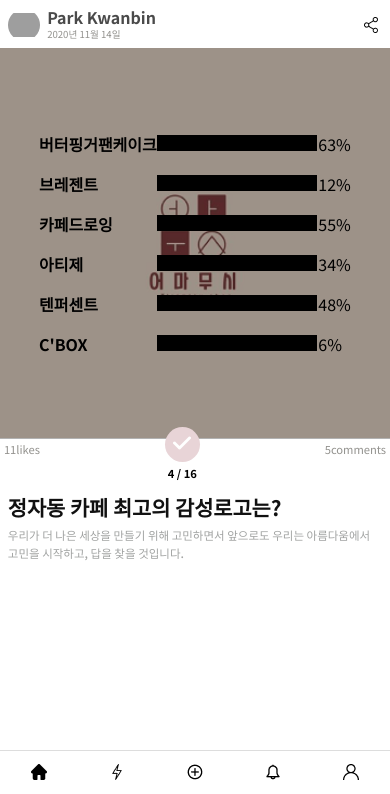
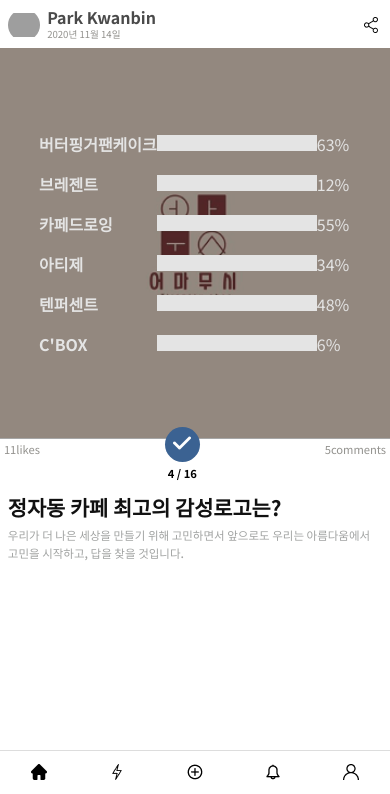
Before and after one commit to livinoid98/vs-platform, a plain HTML site: page index.html in a window 390 px wide. Both pictures are taken after a click on the button 182 px from the left and 494 px from the top of the page. Shown: the part 50-844 px from the top of the page. Drawn offline with Linux system fonts and the light colour scheme; grey boxes are pictures that could not be loaded.

Commit message:
add vote function

```diff
--- a/css/layout.scss
+++ b/css/layout.scss
@@ -50,6 +50,44 @@ a{
     display:block;
     clear:both;
 }
+.black{
+    width:100%;
+    height:100%;
+    position:absolute;
+    top:0;
+    left:0;
+    background-color:#000;
+    display:none;
+    opacity:35%;
+}
+.active_chart{
+    width:80%;
+    position:absolute;
+    top:24%;
+    left:10%;
+    display:none;
+    tr{
+        height:2.5rem;
+        td{
+            color:#e4e4e4;
+            .su_chart{
+                width:10rem;
+                height:1rem;
+                background-color:#e4e4e4;
+            }
+        }
+    }
+}
+.active_click{
+    background-color:#3B6292;
+}
+.none_active_click{
+    background-color:#E8D4D7;
+}
+.display_block{
+    display:block;
+}
+
 header{
     width:100%;
     padding:1.6% 0%;
@@ -111,31 +149,6 @@ header{
                 img{
                     width:100%;
                 }
-                .black{
-                    width:100%;
-                    height:100%;
-                    position:absolute;
-                    top:0;
-                    left:0;
-                    background-color:#000;
-                    opacity:30%;
-                }
-            }
-        }
-        .active_chart{
-            width:80%;
-            position:absolute;
-            top:24%;
-            left:10%;
-            tr{
-                height:2.5rem;
-                td{
-                    .su_chart{
-                        width:10rem;
-                        height:1rem;
-                        background-color:#000;
-                    }
-                }
             }
         }
         .function{
@@ -157,14 +170,11 @@ header{
                     position:relative;
                     border:none;
                     border-radius:100%;
-                    background-color:#E8D4D7;
                     display:block;
                     margin:0 auto;
                     margin-top:-4%;
                     z-index:18;
-                    &:hover{
-                        background-color:#3B6292;
-                    }
+                    cursor:pointer;
                 }
                 p{
                     font-size:0.7rem;
--- a/index.html
+++ b/index.html
@@ -6,6 +6,7 @@
     <meta http-equiv="X-UA-Compatible" content="ie=edge">
     <title>PIKIT</title>
     <link rel="stylesheet" href="./css/layout.css" type="text/css" />
+    <script src="./js/main.js" type="text/javascript" text="javascript"></script>
 </head>
 <body>
     <header>
@@ -75,7 +76,7 @@
                     <span>11likes</span>
                 </div>
                 <div class="locate">
-                    <button><img src="./img/check.png" alt="" /></button>
+                    <button class="none_active_click"><img src="./img/check.png" alt="" /></button>
                     <p>4 / 16</p>
                 </div>
                 <div class="comment_count">
@@ -97,7 +98,7 @@
     <footer>
         <ul>
             <li>
-                <h5><a href="./"><img src="./img/home.png" alt="" /></a></h5>
+                <h5><a href="./index.html"><img src="./img/home.png" alt="" /></a></h5>
             </li>
             <li>
                 <h5><a href="./pages/search.html"><img src="./img/thunder.png" alt=""></a></h5>
--- /dev/null
+++ b/js/main.js
@@ -0,0 +1,13 @@
+window.onload = function(){
+    let button = document.querySelector('.locate button');
+    let chart = document.querySelector('.active_chart');
+    let black = document.querySelector('.black');
+
+    button.onclick = function(){
+        document.querySelector('.locate button').classList.toggle('none_active_click');
+        document.querySelector('.locate button').classList.toggle('active_click');
+        black.classList.toggle('display_block');
+        chart.classList.toggle('display_block');
+    }
+
+}
```
Also changed, not shown: pages/alarm.html (+3 -3 lines), pages/create.html (+3 -3 lines), pages/search.html (+3 -3 lines), css/layout.css, 1 other file.
